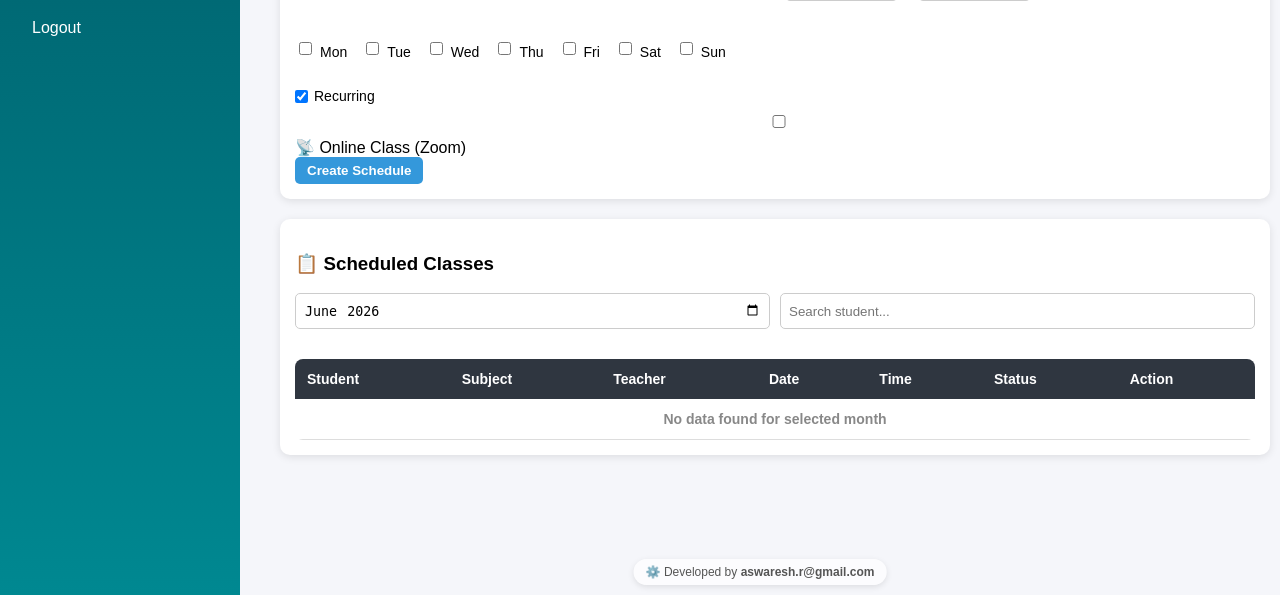
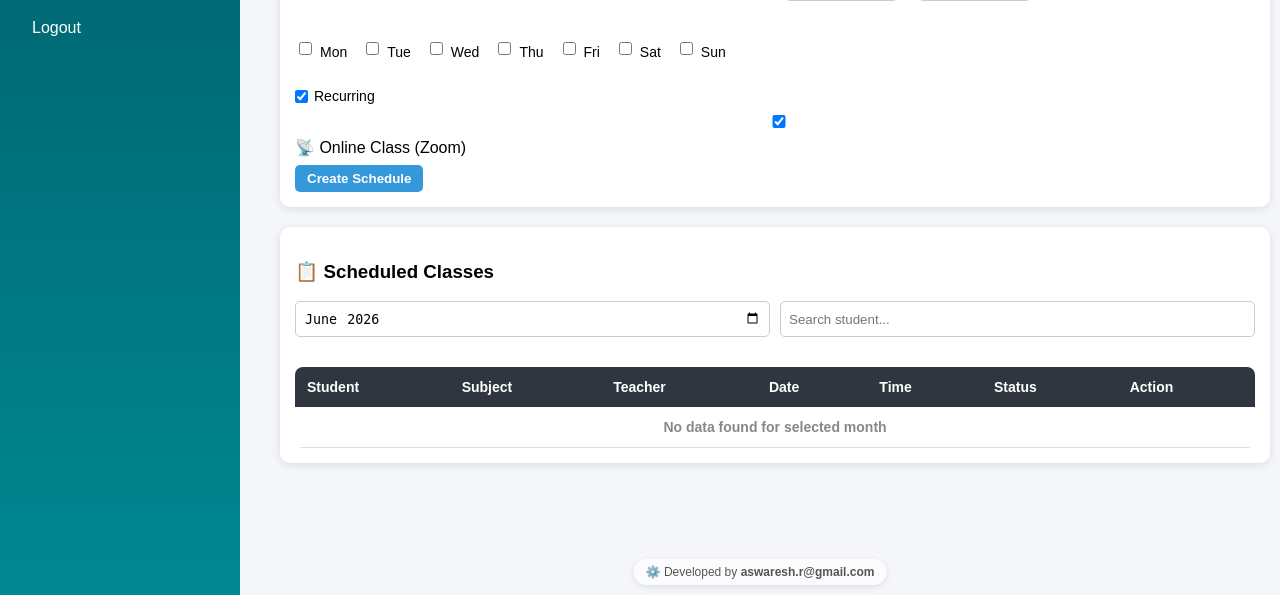
Before and after one commit to aswaresh/TMS_PLANB, a Flask app: page /admin_schedule in a window 1280 px wide. Shown: the part 205-800 px from the top of the page. Run offline with Flask 3, Linux system fonts and the light colour scheme; data that the repository does not hold is empty.

Commit message:
Update admin_schedule.html for Zoom integration

```diff
--- a/templates/admin_schedule.html
+++ b/templates/admin_schedule.html
@@ -58,10 +58,13 @@
     </div>
     <div class="recurring-row">
         <label>
-            <input type="checkbox" id="isOnlineClass">
-            📡 Online Class (Zoom)
+            <input type="checkbox" id="isOnlineClass" checked>
+            <span>📡 Online Class (Zoom)</span>
         </label>
     </div>
+
+    <div id="startDateDisplay" style="margin-top:8px; color:#007bff; font-weight:bold;"></div>
+
 
     <button onclick="createSchedule()">Create Schedule</button>
 
```
